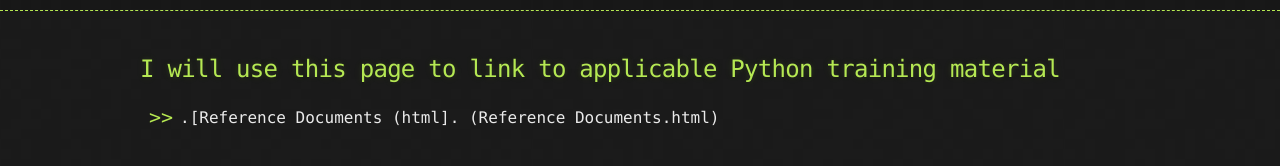
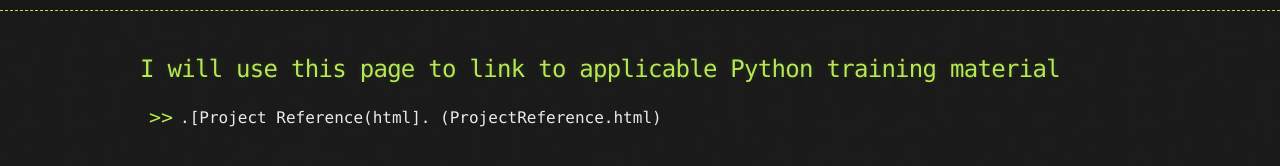
Before and after one commit to Reillygj/Reillygj.github.io, a Jekyll site: the page built from Project Reference/index.md, in a window 1280 px wide. Shown: the part 182-348 px from the top of the page. Built offline with Jekyll 4.4.1, drawn with Linux system fonts in a browser that asks for light colours; our own code applies the rules of GitHub Pages for plain Markdown files.

Commit message:
Update index.md

```diff
--- a/Project Reference/index.md
+++ b/Project Reference/index.md
@@ -4,4 +4,4 @@ description: Various Content
 ---
 
 ##  I will use this page to link to applicable Python training material
-- .[Reference Documents (html]. (Reference Documents.html)
+- .[Project Reference(html]. (ProjectReference.html)
```
